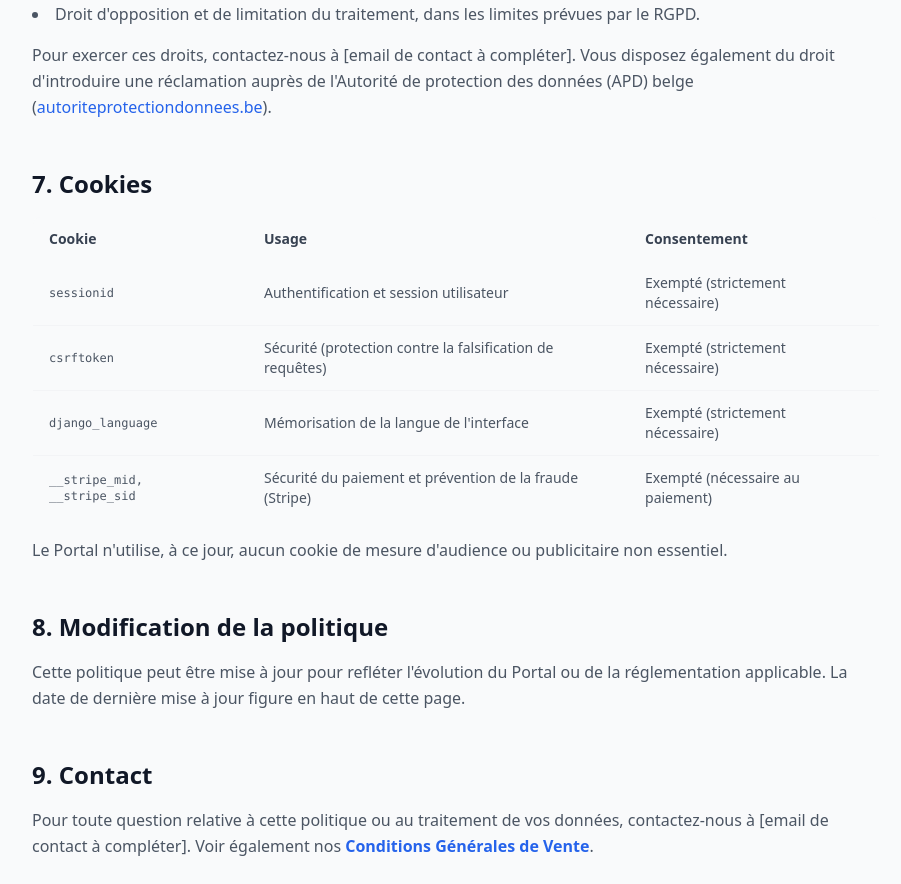
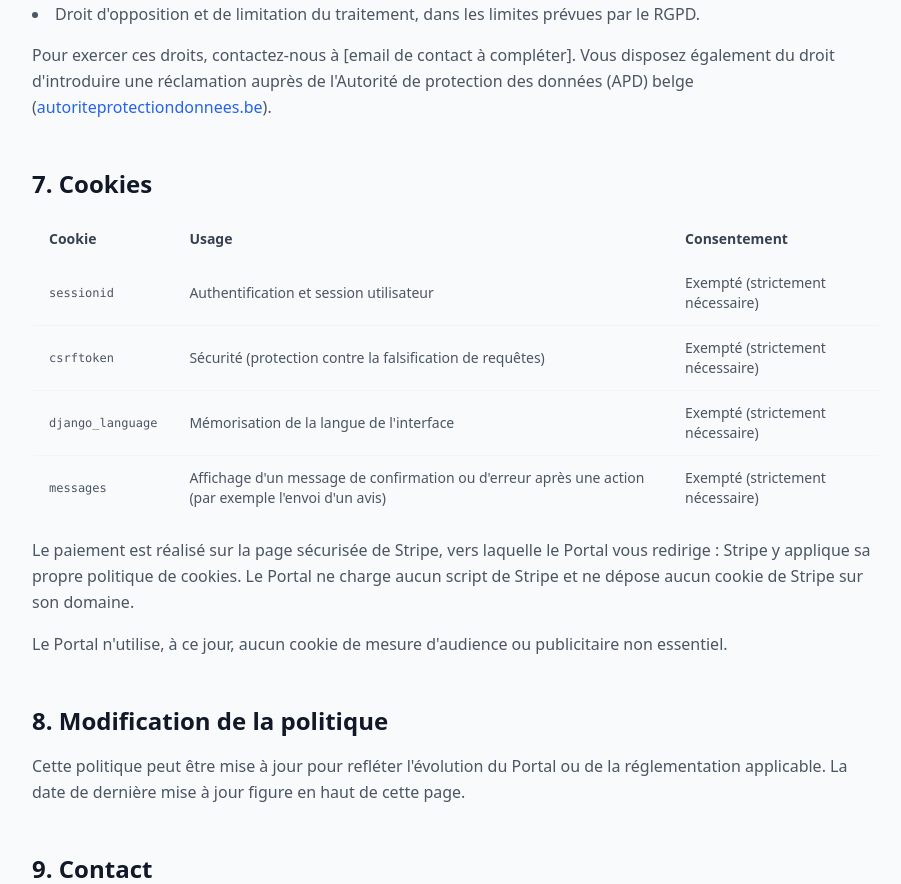
Before and after one commit to mouedarbi/SMARTOPS_PORTAL, a Django app: page /fr/content/confidentialite/ in a window 1280 px wide. Shown: the part 2088-2972 px from the top of the page, without its empty margins (184-1085 px from the left). Run offline with Django 5.2, Linux system fonts and the light colour scheme; some libraries are stand-ins or nearby versions.

Commit message:
docs(confidentialite): cookies réellement posés par le Portal
- retrait de __stripe_mid et __stripe_sid : le Portal ne charge pas
  Stripe.js et redirige vers la page Stripe Checkout, où Stripe
  applique sa propre politique de cookies (paragraphe ajouté) ;
- ajout du cookie messages de Django (message de confirmation après
  une action), exempté comme strictement nécessaire.

Traductions EN et NL recompilées.

```diff
--- a/app/content/templates/content/confidentialite.html
+++ b/app/content/templates/content/confidentialite.html
@@ -141,13 +141,16 @@
                     <td class="px-4 py-3">{% trans "Exempté (strictement nécessaire)" %}</td>
                 </tr>
                 <tr>
-                    <td class="px-4 py-3 font-mono text-xs">__stripe_mid, __stripe_sid</td>
-                    <td class="px-4 py-3">{% trans "Sécurité du paiement et prévention de la fraude (Stripe)" %}</td>
-                    <td class="px-4 py-3">{% trans "Exempté (nécessaire au paiement)" %}</td>
+                    <td class="px-4 py-3 font-mono text-xs">messages</td>
+                    <td class="px-4 py-3">{% trans "Affichage d'un message de confirmation ou d'erreur après une action (par exemple l'envoi d'un avis)" %}</td>
+                    <td class="px-4 py-3">{% trans "Exempté (strictement nécessaire)" %}</td>
                 </tr>
             </tbody>
         </table>
     </div>
+    <p class="text-gray-600 leading-relaxed mb-4">
+        {% blocktrans %}Le paiement est réalisé sur la page sécurisée de Stripe, vers laquelle le Portal vous redirige : Stripe y applique sa propre politique de cookies. Le Portal ne charge aucun script de Stripe et ne dépose aucun cookie de Stripe sur son domaine.{% endblocktrans %}
+    </p>
     <p class="text-gray-600 leading-relaxed mb-8">
         {% blocktrans %}Le Portal n'utilise, à ce jour, aucun cookie de mesure d'audience ou publicitaire non essentiel.{% endblocktrans %}
     </p>
```
Also changed, not shown: app/content/tests.py (+18 -0 lines), app/locale/en/LC_MESSAGES/django.po, app/locale/nl/LC_MESSAGES/django.po, 2 other files.
